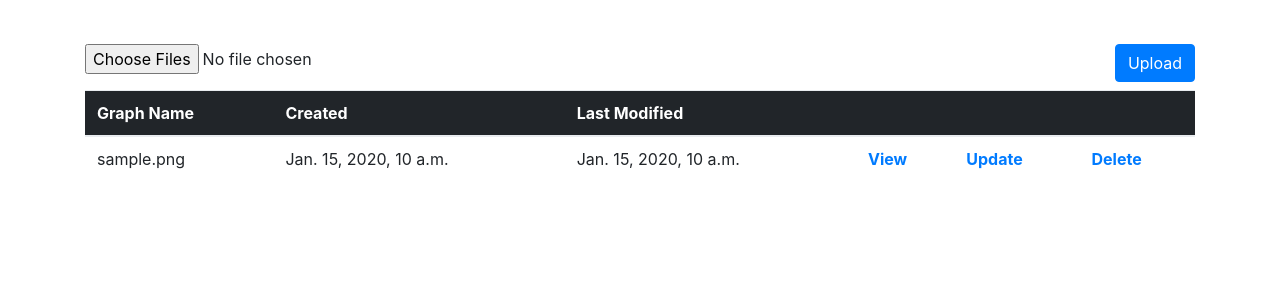
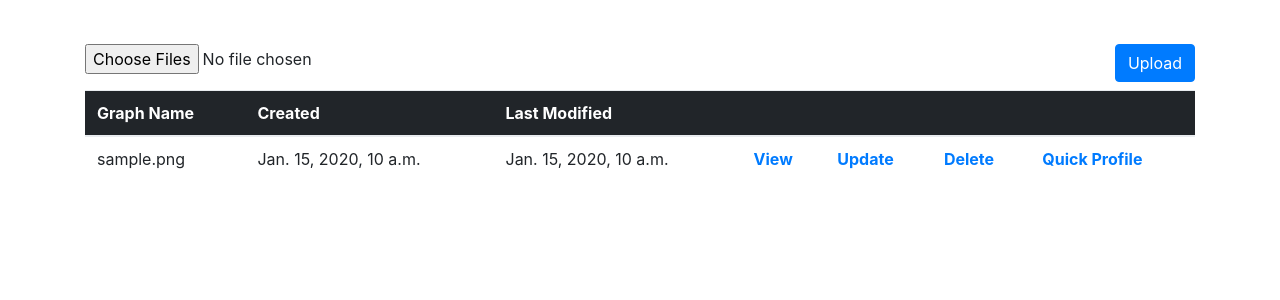
Before and after one commit to Broshen/GraphSite, a Django app: page /graphs/ in a window 1280 px wide. Shown: the part 56-356 px from the top of the page. Run offline with Django 3.2, Linux system fonts and the light colour scheme; tables that the repository leaves empty hold one stand-in row (values such as "Sample post"); some libraries are stand-ins or nearby versions.

Commit message:
added ability to quickly profile uploaded files

```diff
--- /dev/null
+++ b/GraphDisplay/constants.py
@@ -0,0 +1,14 @@
+output_file_globs = [
+    "./media/uploads/*-graph-properties.txt",
+    "./media/uploads/*-page-rank.txt",
+    "./media/uploads/*-approximate-page-rank.txt",
+    "./media/uploads/*-betweenness-centrality.txt",
+    "./media/uploads/*-brandes-BC.txt",
+    "./media/uploads/*-reduced-graph.txt",
+    "./media/uploads/*-reduced-graph5.txt",
+    "./media/uploads/*-reduced-graph5.txt",
+    "./media/uploads/*-reduced-graph Tree.txt",
+    "./media/uploads/*-reduced-graph-tree2.txt",
+    "./media/uploads/*-reduced-graph-triangle.txt",
+    "./media/uploads/*-reduced-graph-proportion.txt",
+]
--- a/GraphDisplay/tasks.py
+++ b/GraphDisplay/tasks.py
@@ -3,23 +3,9 @@ from django.core.files import File
 from django.conf import settings
 from celery import shared_task
 from .models import GraphJob, AdjacencyListFile, ResultFile
+from .constants import output_file_globs
 import subprocess
 import glob, os
-
-output_file_globs = [
-    "./media/uploads/*-graph-properties.txt",
-    "./media/uploads/*-page-rank.txt",
-    "./media/uploads/*-approximate-page-rank.txt",
-    "./media/uploads/*-betweenness-centrality.txt",
-    "./media/uploads/*-brandes-BC.txt",
-    "./media/uploads/*-reduced-graph.txt",
-    "./media/uploads/*-reduced-graph5.txt",
-    "./media/uploads/*-reduced-graph5.txt",
-    "./media/uploads/*-reduced-graph Tree.txt",
-    "./media/uploads/*-reduced-graph-tree2.txt",
-    "./media/uploads/*-reduced-graph-triangle.txt",
-    "./media/uploads/*-reduced-graph-proportion.txt",
-]
 
 @shared_task
 def run_exe(pk):
--- a/GraphDisplay/templates/GraphDisplay/adjacency_list_file_manage.html
+++ b/GraphDisplay/templates/GraphDisplay/adjacency_list_file_manage.html
@@ -14,6 +14,7 @@
             <th></th>
             <th></th>
             <th></th>
+            <th></th>
         </tr>
     </thead>
     <tbody>
@@ -27,6 +28,7 @@
             <th><a href="#" onclick="openUpdateModal('{% url 'GraphDisplay:graph_update' file.id %}')">Update</a></th>
 
             <th><a href="#" onclick="openDeleteModal('{% url 'GraphDisplay:graph_delete' file.id %}', '{{file.file_name}}')">Delete</a></th>
+            <th><a href="#" onclick="openProfileModal('{% url 'GraphDisplay:job_quick_profile' %}', '{{file.file_name}}', '{{file.id}}')">Quick Profile</a></th>
         </tr>
         {% endfor %}
     </tbody>
@@ -82,6 +84,43 @@
     </div>
 </div>
 
+<div class="modal fade" id="profile_modal">
+    <div class="modal-dialog" role="document">
+        <div class="modal-content">
+            <div class="modal-header">
+                <h5 class="modal-title">Profile  <span class="profile_form_file_name"> </span></h5>
+                <button type="button" class="close" data-dismiss="modal" aria-label="Close">
+                    <span aria-hidden="true">&times;</span>
+                </button>
+            </div>
+            <div class="modal-body">
+                <p> The following metrics will be computed for <b class="profile_form_file_name"> </b>:</p>
+                <div>Number of edges</div>
+
+                <div>Number of vertices</div>
+
+                <div>Number of connected components</div>
+
+                <div>Approximate diameter</div>
+
+                <div>Average clustering coefficient</div>
+                <form id="profile_form" action="" method="post" enctype="multipart/form-data" style="display: none;">
+                    {% csrf_token %}
+                    <input type="text" name="name" class="job_name_input" value="">
+                    <textarea type="textarea" name="metrics" class="job_metrics_input"></textarea>
+                    <select name="graph_file" class="job_graph_file">
+                      <option value="" selected="" class="job_name_input"></option>
+                    </select>
+                    <button type="submit">Profile</button>
+                </form>
+            </div>
+            <div class="modal-footer">
+                <button type="button" class="btn btn-primary" onClick="submitProfileForm()">Profile</button>
+                <button type="button" class="btn btn-secondary" data-dismiss="modal">Cancel</button>
+            </div>
+        </div>
+    </div>
+</div>
 {% endblock %}
 
 {% block javascript %}
@@ -104,5 +143,22 @@ function openDeleteModal(url, file_name){
 function submitDeleteForm(){
 	$("#delete_form button").click()
 }
+
+function openProfileModal(url, file_name, file_id){
+    $("#profile_form").attr("action", url);
+    $(".profile_form_file_name").text(file_name);
+
+
+    $(".job_name_input").attr('value', file_name+"-quick-profile");
+    $(".job_metrics_input").val('{"edge": null, "vert": null, "cc": null, "adiam": null,"lcc": "-1"}');
+    $(".job_graph_file option").attr('value', file_id)
+
+    $("#profile_modal").modal('show')
+}
+
+function submitProfileForm(){
+    $("#profile_form button").click()
+}
+
 </script>
 {% endblock %}
--- a/GraphDisplay/urls.py
+++ b/GraphDisplay/urls.py
@@ -5,6 +5,7 @@ from . import views
 app_name = 'GraphDisplay'
 urlpatterns = [
     url(r'jobs/new$', views.GraphJobCreateView.as_view(), name='job_new'),
+    url(r'jobs/quick_profile$', views.GraphJobQuickProfileView.as_view(), name='job_quick_profile'),
     url(r'jobs/(?P<pk>[0-9]+)/view$', views.GraphJobDetailView.as_view(), name='job_view'),
     url(r'jobs/(?P<pk>[0-9]+)/edit$', views.GraphJobUpdateView.as_view(), name='job_form'),
     url(r'jobs/(?P<pk>[0-9]+)/delete$', views.GraphJobDeleteView.as_view(), name='job_delete'),
--- a/GraphDisplay/views.py
+++ b/GraphDisplay/views.py
@@ -1,4 +1,5 @@
 from django.shortcuts import render
+from django.core.files import File
 from django.http import HttpResponse, HttpResponseRedirect
 from django.urls import reverse, reverse_lazy
 from django.views.generic import TemplateView, DetailView, FormView, UpdateView, DeleteView, CreateView
@@ -8,7 +9,8 @@ from .forms import ALFileForm
 from .tasks import run_exe
 from celery import uuid
 from celery.task.control import revoke
-import json
+from .constants import output_file_globs
+import json, glob, os
 
 # interface to run graph jobs
 class GraphJobInterface():
@@ -44,6 +46,33 @@ class GraphJobInterface():
         # if task is currently running, get id and stop it
         if(self.object.status == "Running" or self.object.status == "Queued"):
             revoke(self.object.celery_task_id, terminate=True)
+            resultFilePks = []
+
+            for file_glob in output_file_globs:
+                output_files = glob.iglob(file_glob)
+                for output_file in output_files:
+                    # copy the output file into a resultfile object
+                    result = ResultFile()
+                    result.file = File(open(output_file))
+                    # rename the path to get rid of the /media/upload
+                    # new file is placed in the /media/results folder
+                    filename = result.file.name.split("\\")[-1]
+                    result.file.name = filename
+                    result.save()
+
+                    # delete the original file afterwards
+                    if os.path.exists(output_file):
+                        os.remove(output_file)
+
+                    # add pks to be linked to the job object later
+                    resultFilePks.append(result.pk)
+
+            # delete old result files
+            self.object.results.all().delete()
+
+            # link new result files
+            self.object.results = (resultFilePks)
+
             self.object.status = "Stopped"
             self.object.save()
         else: # otherwise, queue the task
@@ -110,6 +139,21 @@ class GraphJobDetailView(DetailView, GraphJobInterface):
         else:
             context["action"] = "Stop"
         return context
+
+class GraphJobQuickProfileView(CreateView, GraphJobInterface):
+    model = GraphJob
+    fields = ['name', 'metrics', 'graph_file',]
+
+
+    def post(self, request, *args, **kwargs):
+        super(GraphJobQuickProfileView, self).post(request, *args, **kwargs)
+        self.create_commands()
+        self.toggle_job()
+        return HttpResponseRedirect(self.get_success_url())
+
+    def get_success_url(self):
+        return reverse('GraphDisplay:job_view',kwargs={'pk':self.object.id,})
+
 
 class GraphJobDeleteView(DeleteView):
     model = GraphJob
```
Also changed, not shown: 2 other files.
